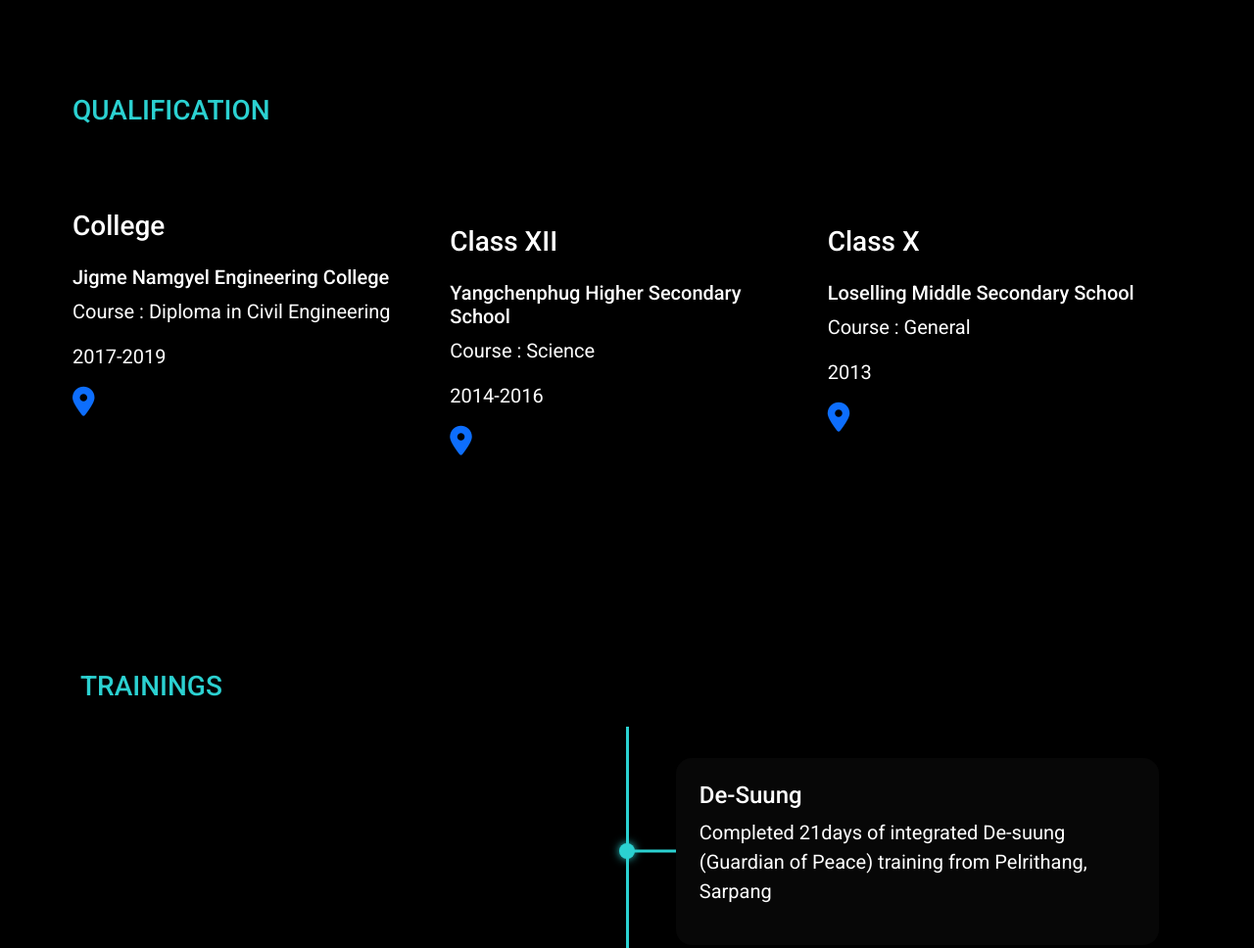
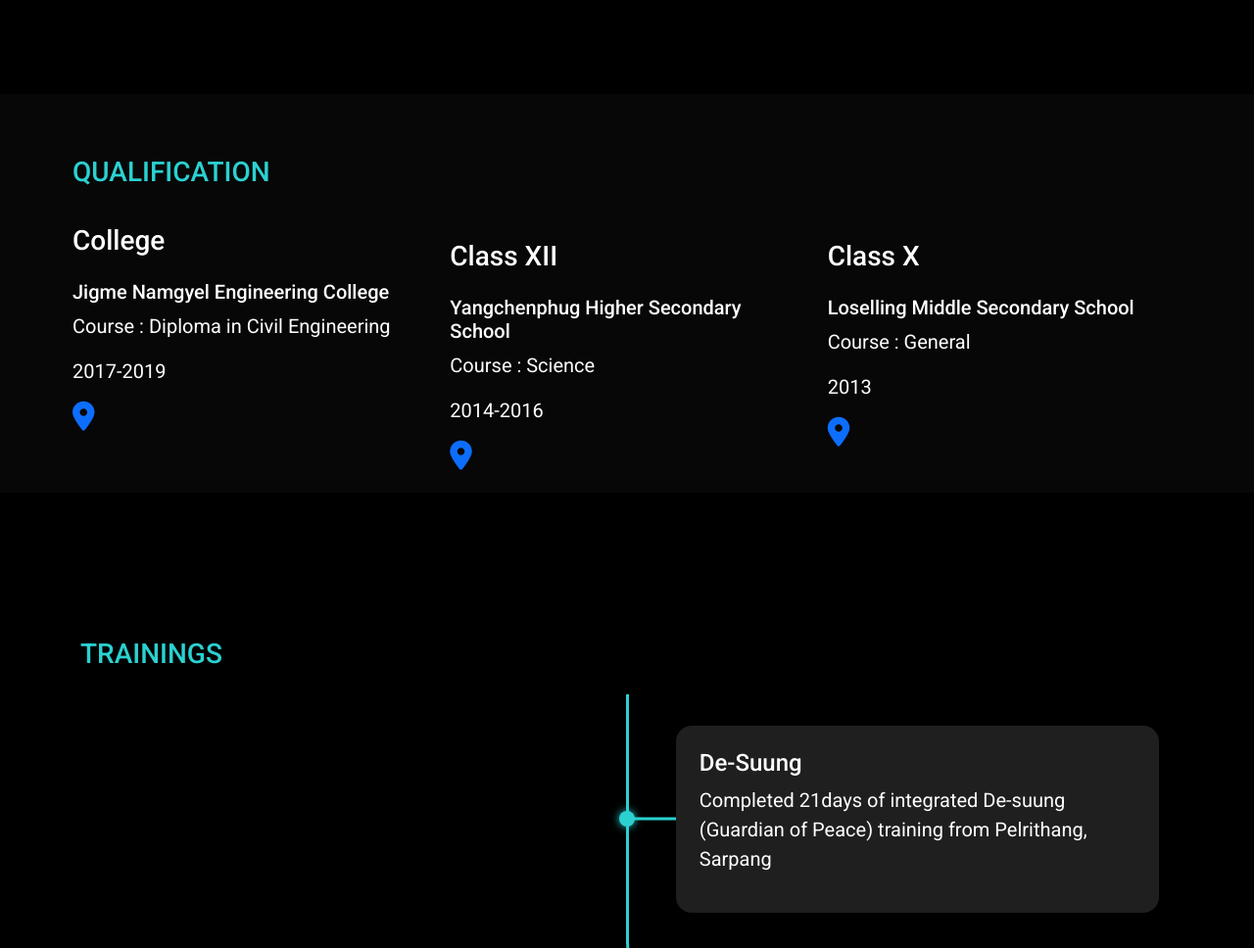
Before and after one commit to MrPrabin/final-Portfolio, a plain HTML site: page index.html in a window 1280 px wide. Shown: the part 1620-2588 px from the top of the page at 98% size. Drawn offline with Linux system fonts and the light colour scheme.

Commit message:
Add files via upload

```diff
--- a/assets/css/style.css
+++ b/assets/css/style.css
@@ -91,12 +91,17 @@
 
 
 .bg-base{
-    background-color: rgb(7, 7, 7);
+    background-color: rgb(32, 31, 31);
 }
 
 .quali {
     padding-top: 20px;
     padding-bottom: 20px;
+}
+
+#qualification{
+    background-color: rgb(7, 7, 7);
+    padding-top: 15px;
 }
 
 .map i{
@@ -169,7 +174,7 @@
 
 .checkpoint div{
     border-radius: 1em;
-    background-color: rgb(7, 7, 7);
+    background-color:  rgb(32, 31, 31);
     padding: 1.5em;
 }
 
--- a/index.html
+++ b/index.html
@@ -146,7 +146,7 @@
                     </div>
                 </div>
 
-                <div class="row g-4 py-5 row-cols-1 row-cols-lg-3" data-aos="fade-up" data-aos-delay="200">
+                <div class="row g-4 row-cols-1 row-cols-lg-3" data-aos="fade-up" data-aos-delay="200">
 
                     <div class="quali col d-flex align-items-start mt-2">
                         <div>
```
